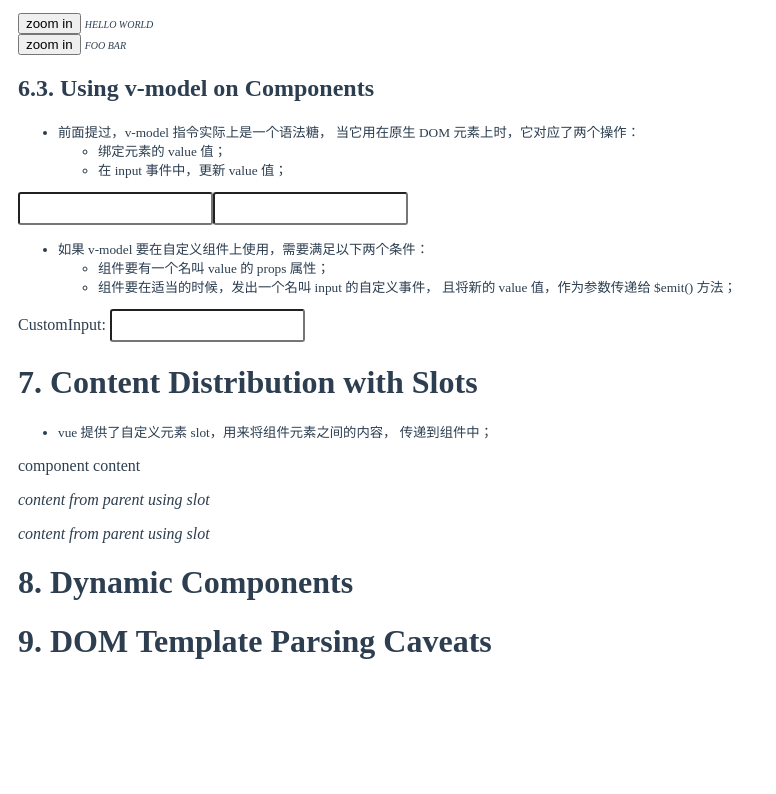
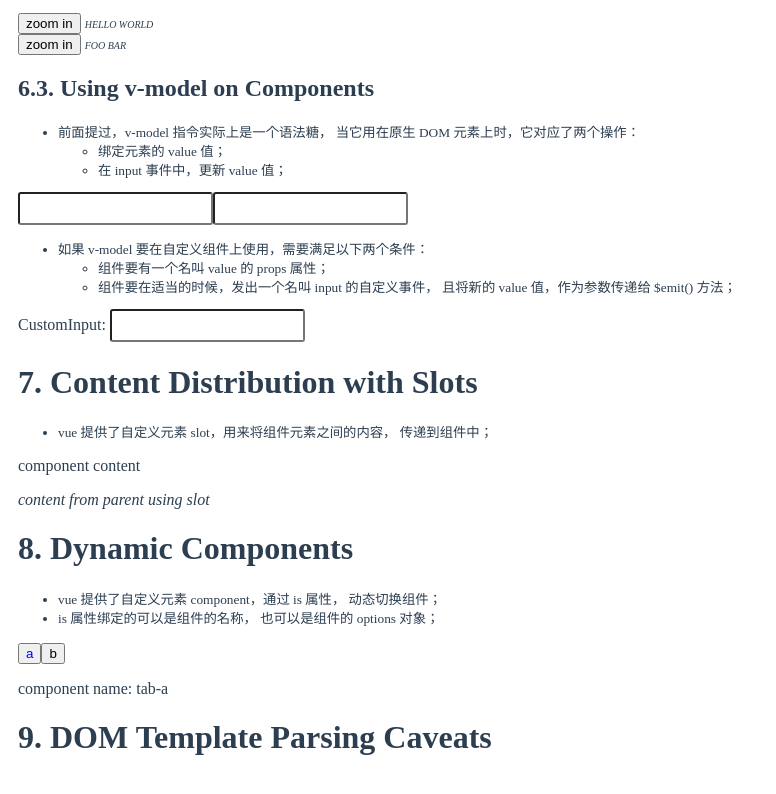
Before and after one commit to luotaoyeah/learning-vue, a Vue app: page /#/guide/component-basic in a window 1280 px wide. Shown: the part 1314-2108 px from the top of the page, without its empty margins (0-776 px from the left). Before the commit the page ends 2013 px from the top, so only its background shows below. Built offline with nearby package versions, Linux system fonts and the light colour scheme.

Commit message:
component basic: dynamic component

```diff
--- a/src/doc/guide/component-basic/component-content-distribution-with-slot.vue
+++ b/src/doc/guide/component-basic/component-content-distribution-with-slot.vue
@@ -20,7 +20,6 @@ Vue.component("MyComponent", {
   <div>
   <p>component content</p>
   <p><slot></slot></p>
-  <p><slot></slot></p>
 </div>
 `
 });
--- a/src/doc/guide/component-basic/component-dynamic-component.vue
+++ b/src/doc/guide/component-basic/component-dynamic-component.vue
@@ -1,12 +1,54 @@
 <template>
   <div>
     <h1>8. Dynamic Components</h1>
+    <small>
+      <ul>
+        <li>
+          vue 提供了自定义元素 component，通过 is 属性，
+          动态切换组件；
+        </li>
+        <li>
+          is 属性绑定的可以是组件的名称，
+          也可以是组件的 options 对象；
+        </li>
+      </ul>
+    </small>
+    <p>
+      <button
+        v-for="tab in tabs"
+        :key="tab"
+        v-on:click="currentTab = tab"
+        :style="{color: currentTab === tab ? 'blue' : ''}"
+      >{{tab}}
+      </button>
+    </p>
+    <component v-bind:is="currentComponent" :name="currentComponent"></component>
   </div>
 </template>
 <script>
+import Vue from "vue";
+
+Vue.component("tab-a", {
+  template: "<p>component name: {{name}}</p>",
+  props: ["name"]
+});
+
+Vue.component("tab-b", {
+  template: "<p>component name: {{name}}</p>",
+  props: ["name"]
+});
+
 export default {
   data() {
-    return {};
+    return {
+      tabs: ["a", "b"],
+      currentTab: "a"
+    };
+  },
+  computed: {
+    currentComponent() {
+      return `tab-${this.currentTab}`;
+    }
   }
 };
 </script>
```
